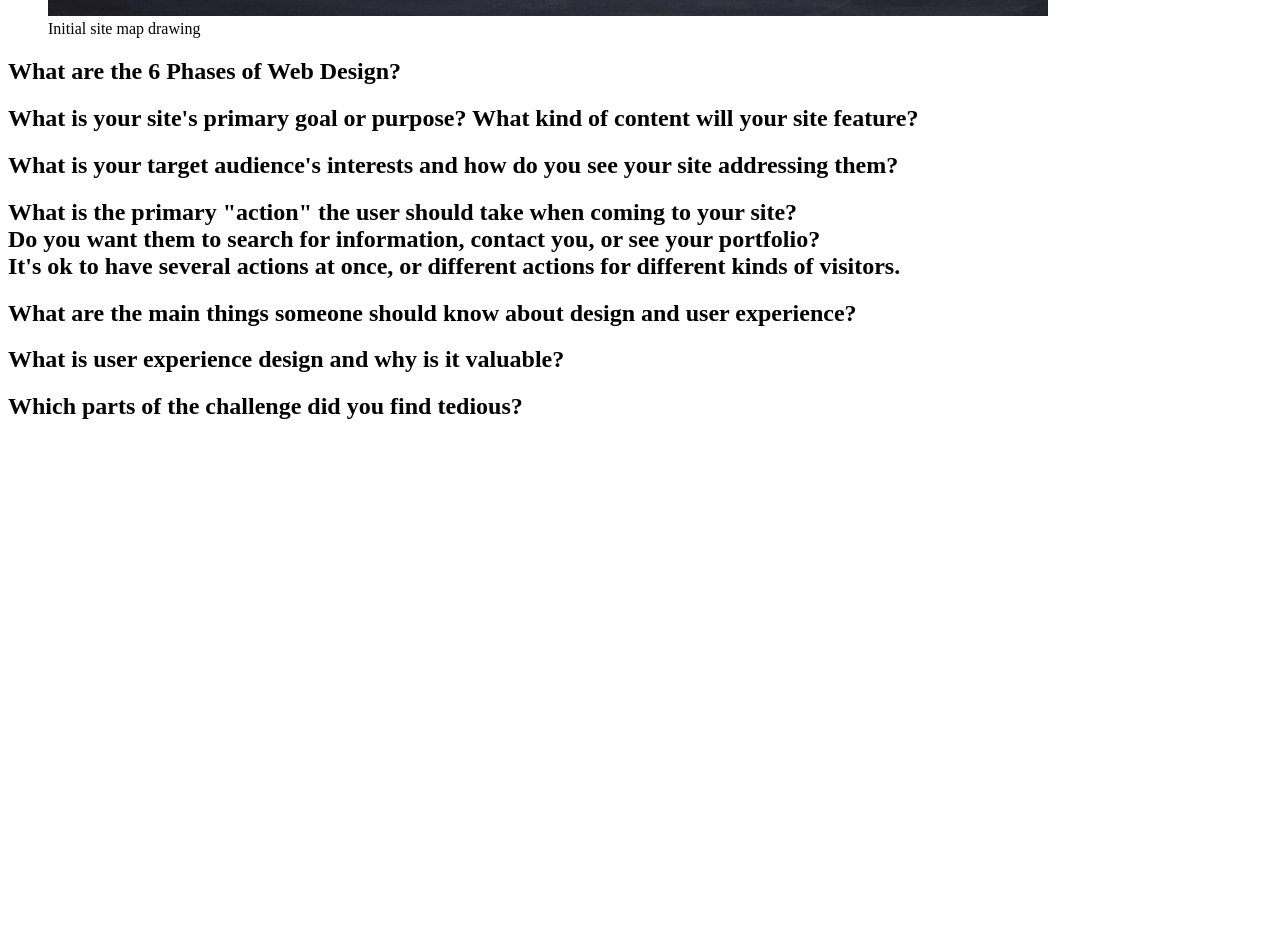
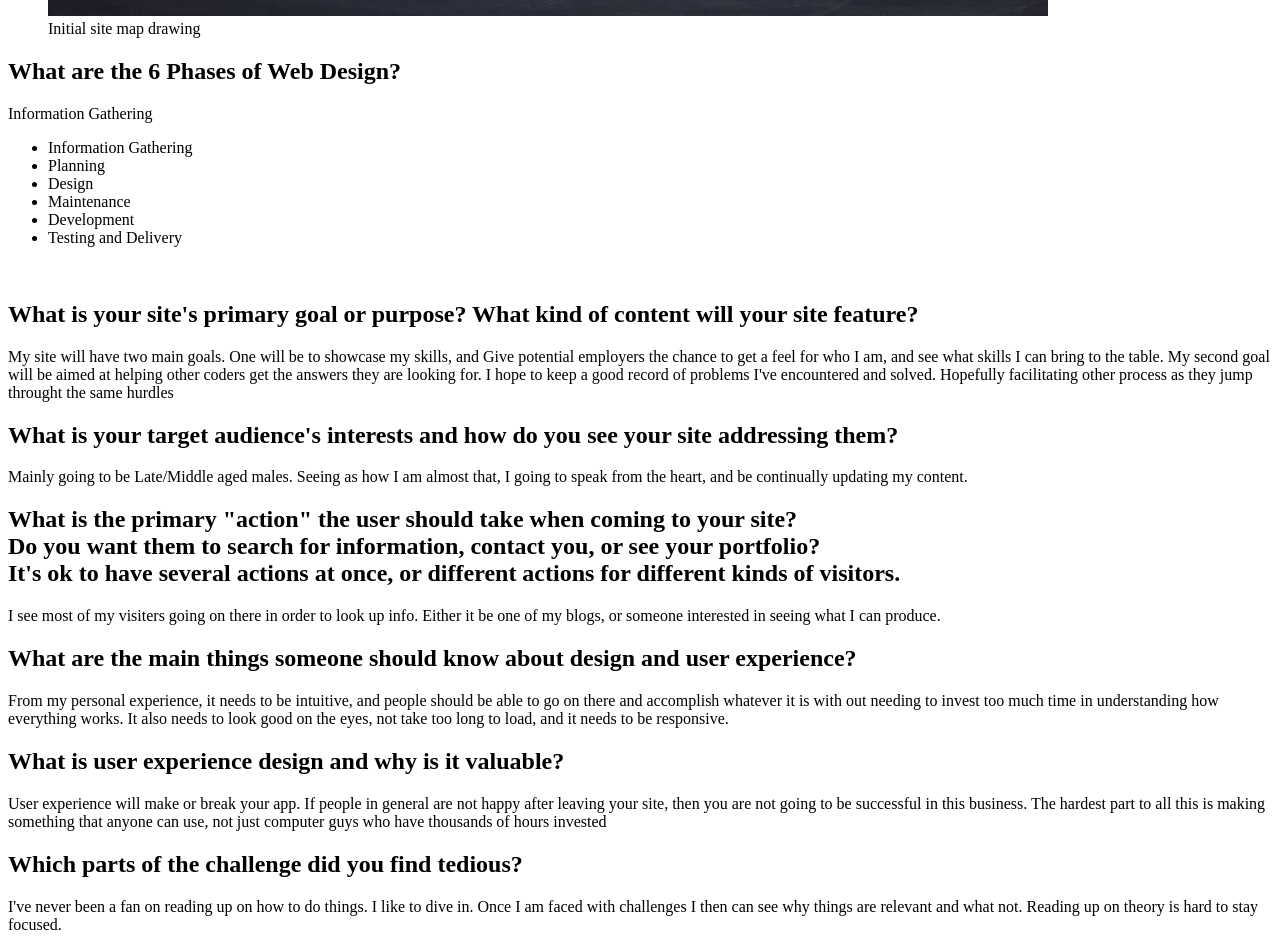
Before and after one commit to ZenStein/ZenStein.github.io, a plain HTML site: page phase-0/week-2/design-reflection.html in a window 1280 px wide. Shown: the part 700-1650 px from the top of the page. Before the commit the page ends 1140 px from the top, so only its background shows below. Drawn offline with Linux system fonts and the light colour scheme.

Commit message:
finished design-reflection

```diff
--- a/phase-0/week-2/design-reflection.html
+++ b/phase-0/week-2/design-reflection.html
@@ -10,14 +10,59 @@
   <figcaption>Initial site map drawing</figcaption>
 </figure>
 <h2>What are the 6 Phases of Web Design?</h2>
+Information Gathering
+
+<ul>
+    <li>Information Gathering</li>
+    <li>Planning</li>
+    <li>Design</li>
+    <li>Maintenance</li>
+    <li>Development</li>
+    <li>Testing and Delivery</li>
+</ul>
+<br>
+
 
 <h2>What is your site's primary goal or purpose? What kind of content will your site feature?</h2>
+<p>My site will have two main goals. One will be to showcase my skills, and Give potential
+employers the chance to get a feel for who I am, and see what skills I can bring to the table.
+My second goal will be aimed at helping other coders get the answers they are looking for.
+I hope to keep a good record of problems I've encountered and solved.  Hopefully facilitating
+other process as they jump throught the same hurdles
+</p>
+
 <h2>What is your target audience's interests and how do you see your site addressing them?</h2>
+<p>
+    Mainly going to be Late/Middle aged males.  Seeing as how I am almost that, I going to speak from the heart,
+    and be continually updating my content.
+</p>
+
 <h2>What is the primary "action" the user should take when coming to your site? <br>
     Do you want them to search for information, contact you, or see your portfolio? <br>
     It's ok to have several actions at once, or different actions for different kinds of visitors.</h2>
+<p>
+    I see most of my visiters going on there in order to look up info. Either it be one of my blogs,
+    or someone interested in seeing what I can produce.
+</p>
+
 <h2>What are the main things someone should know about design and user experience?</h2>
+<p>
+    From my personal experience, it needs to be intuitive, and people should be able to go on there
+    and accomplish whatever it is with out needing to invest too much time in understanding how everything
+    works.  It also needs to look good on the eyes, not take too long to load, and it needs to be responsive.
+</p>
+
 <h2>What is user experience design and why is it valuable?</h2>
+<p>
+    User experience will make or break your app.  If people in general are not happy after leaving
+    your site, then you are not going to be successful in this business.  The hardest part to all this
+    is making something that anyone can use, not just computer guys who have thousands of hours
+    invested
+</p>
 <h2>Which parts of the challenge did you find tedious?</h2>
+<p>
+    I've never been a fan on reading up on how to do things. I like to dive in.  Once I am faced with challenges
+    I then can see why things are relevant and what not. Reading up on theory is hard to stay focused.
+</p>
 </body>
 </html>
```
